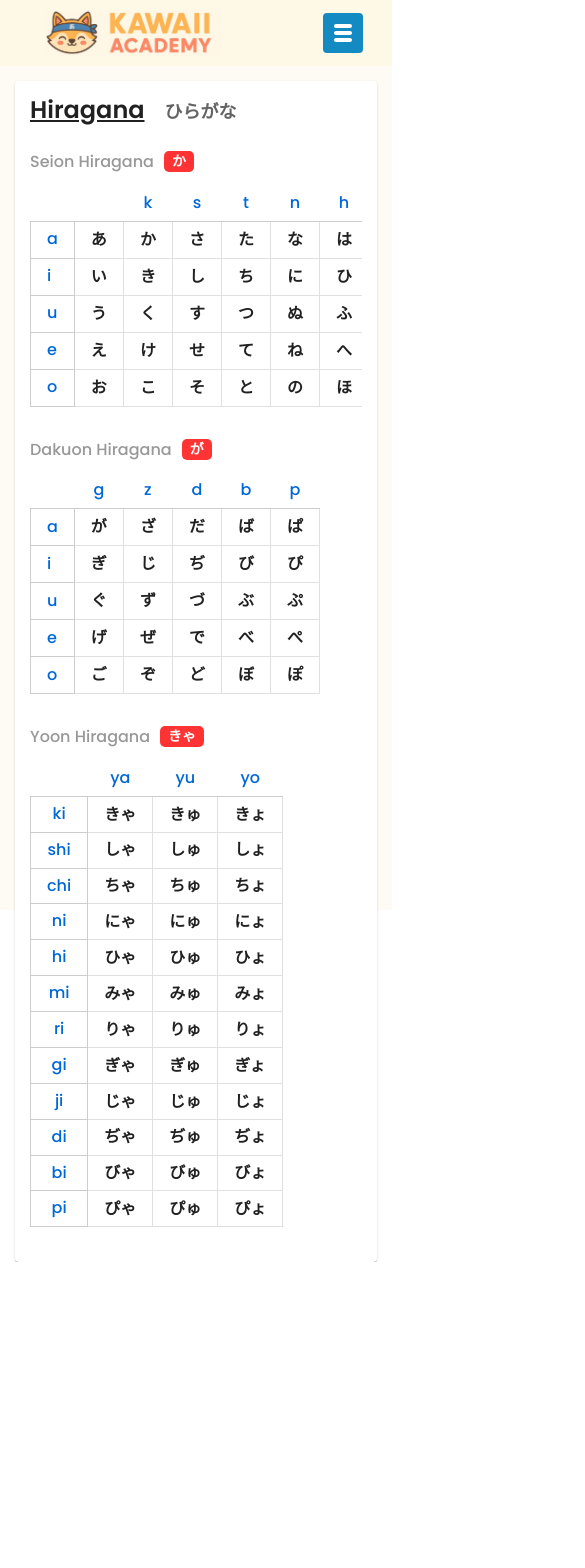
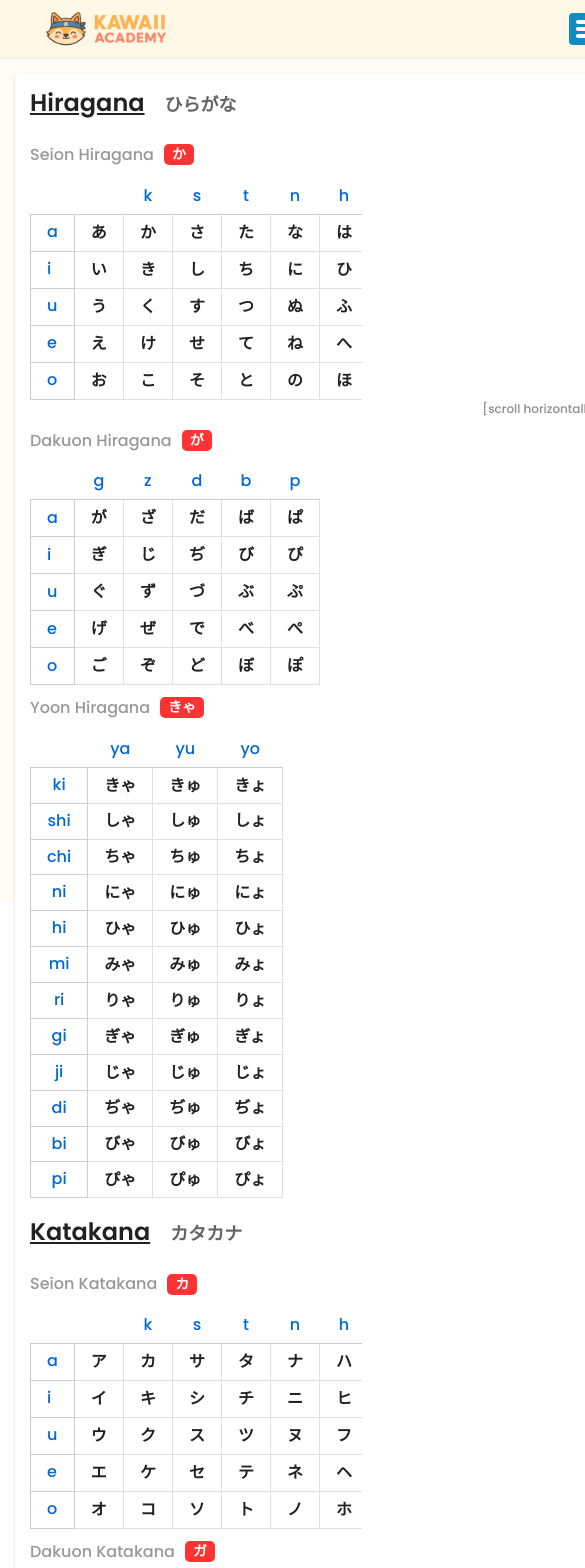
Before and after one commit to estebanT96/kawaii-academy, a React (Vite) app: page /learn in a window 390 px wide. Shown: the top 1568 px of the page, 585 px wide, since content can reach past the window. Before the commit the page ends 1262 px from the top, so only its background shows below. Built offline with nearby package versions, Linux system fonts and the light colour scheme; a web font is replaced by a local one.

Commit message:
Another test for learn section on mobile

```diff
--- a/src/App.tsx
+++ b/src/App.tsx
@@ -26,7 +26,15 @@ function App() {
               },
             }}
           >
-            <Box sx={{ gridArea: "nav" }}>
+            <Box
+              sx={{
+                gridArea: "nav",
+                position: "sticky",
+                top: 0,
+                zIndex: 1100,
+                borderBottom:"1px solid rgb(230, 235, 255)"
+              }}
+            >
               <NavBar />
             </Box>
             <Box sx={{ gridArea: "main" }}>
--- a/src/components/HiraganaLearnSection.tsx
+++ b/src/components/HiraganaLearnSection.tsx
@@ -39,7 +39,20 @@ const HiraganaLearnSection = () => {
       <Box display="flex" justifyContent="space-between">
         <Box width="100%">
           <SeionHiraganaLearn />
+          <Box display="flex" justifyContent="flex-end">
+            <Typography
+              display={{ xs: "block", sm: "none" }}
+              fontSize="12px"
+              fontWeight='500'
+              color="rgb(142, 142, 142)"
+            >
+              [scroll horizontally]
+            </Typography>
+          </Box>
           <DakuonHiraganaLearn />
+          <Box>
+            <Typography> </Typography>
+          </Box>
           <YoonHiraganaLearn
             rowHeader={yoonRowHeader}
             rows={YOON_HIRAGANA_ROWS}
--- a/src/components/KanaTable.tsx
+++ b/src/components/KanaTable.tsx
@@ -36,7 +36,7 @@ const KanaTable = ({ consonants, rows, onHover }: Props) => {
     >
       <Table
         size="small"
-        sx={{ marginBottom: "20px", width: "auto", tableLayout: "auto" }}
+        sx={{ width: "auto", tableLayout: "auto" }}
       >
         <TableHead>
           <TableRow>
--- a/src/components/KatanaLearnSection.tsx
+++ b/src/components/KatanaLearnSection.tsx
@@ -21,11 +21,16 @@ const HiraganaLearnSection = () => {
             textDecoration: "underline",
             marginRight: "20px",
             marginBottom: "15px",
+            fontSize: { xs: "24px", md: "48px" },
           }}
         >
           Katakana
         </Typography>
-        <Typography variant="h5" color="rgb(100,100,100)">
+        <Typography
+          variant="h5"
+          color="rgb(100,100,100)"
+          sx={{ fontSize: { xs: "18px", md: "24px" } }}
+        >
           カタカナ
         </Typography>
       </Box>
--- a/src/components/MobileNavLinks.tsx
+++ b/src/components/MobileNavLinks.tsx
@@ -33,10 +33,10 @@ const MobileNavLinks = () => {
               border: "none",
             },
             "& .MuiSelect-select": {
-              paddingRight: "8px !important",
-              paddingLeft: "8px",
-              paddingTop: "8px",
-              paddingBottom: "8px",
+              paddingRight: "4px !important",
+              paddingLeft: "4px",
+              paddingTop: "4px",
+              paddingBottom: "4px",
               display: "flex",
               alignItems: "center",
             },
--- a/src/components/NavBar.tsx
+++ b/src/components/NavBar.tsx
@@ -23,9 +23,14 @@ const NavBar = () => {
             margin: "0 auto",
           }}
         >
-          <Box paddingLeft={5} sx={{ height: "46px" }}>
+          <Box
+            paddingLeft={5}
+            display="flex"
+            alignItems="center"
+            sx={{ height: "36px" }}
+          >
             <img src={logo} alt="" height="100%" />
-            <img src={logoLetters} alt="" height="100%" />
+            <img src={logoLetters} alt="" height="90%" />
           </Box>
           <NavBarLinks />
           <MobileNavLinks />
--- a/src/components/ScriptDescription.tsx
+++ b/src/components/ScriptDescription.tsx
@@ -14,8 +14,8 @@ const ScriptDescription = ({ data }: Props) => {
     <div>
       <Box
         display="flex"
+        justifyContent="space-between"
         marginTop="10px"
-        justifyContent="space-between"
         sx={{ width: { xs: "100%" } }}
       >
         {data.map((item) => (
--- a/src/components/TableCard.tsx
+++ b/src/components/TableCard.tsx
@@ -13,7 +13,7 @@ const TableCard = ({ character, romaji }: Props) => {
       justifyContent="center"
       alignItems="center"
       margin="0 auto"
-      width="50%"
+      width="100%"
       sx={{ display: { xs: "none", md: "flex" } }}
     >
       <Typography variant="h1">{character}</Typography>
--- a/src/components/WordColumn.tsx
+++ b/src/components/WordColumn.tsx
@@ -66,7 +66,7 @@ const WordColumn = ({ headers, words }: Props) => {
                 },
               }}
             >
-              <Typography variant="h5" sx={{ fontSize:{xs:"1rem", md:"1.5rem"} }}>{word.wordInKana}</Typography>
+              <Typography variant="h5" sx={{ fontSize:{xs:"14px", md:"1.5rem"}, whiteSpace:"nowrap" }}>{word.wordInKana}</Typography>
             </TableCell>
             <TableCell
               sx={{
@@ -80,7 +80,7 @@ const WordColumn = ({ headers, words }: Props) => {
                 className="romaji-text"
                 sx={{
                   fontFamily: "'Poppins', sans-serif",
-                  fontSize:{xs:"1rem", md:"1.5rem"}  ,
+                  fontSize:{xs:"14px", md:"1.5rem"}  ,
                   transition: "all ease 200ms",
                   color: "rgb(163, 163, 163)",
                   fontWeight: "500",
--- a/src/components/YoonCell.tsx
+++ b/src/components/YoonCell.tsx
@@ -15,7 +15,6 @@ const YoonCell = ({ character, romaji, onHover }: Props) => {
         transition: "all ease 150ms",
         whiteSpace: "nowrap",
         "&:hover": {
-          backgroundColor: "#dedede",
           color: "rgb(255, 97, 35)",
           cursor: "pointer",
           transform: "scale(1.1)",
--- a/src/pages/Learn.tsx
+++ b/src/pages/Learn.tsx
@@ -1,6 +1,8 @@
 import { Card } from "@mui/material";
 import LearnContainer from "../components/ui/LearnContainer";
 import HiraganaLearnSection from "../components/HiraganaLearnSection";
+import KatanaLearnSection from "../components/KatanaLearnSection";
+import WordLearnSection from "../components/WordLearnSection";
 
 
 const Learn = () => (
@@ -14,8 +16,8 @@ const Learn = () => (
       }}
     >
       <HiraganaLearnSection />
-      {/* <KatakanaLearnSection /> */}
-      {/* <WordLearnSection /> */}
+      <KatanaLearnSection />
+      <WordLearnSection/>
     </Card>
   </LearnContainer>
 );
```
